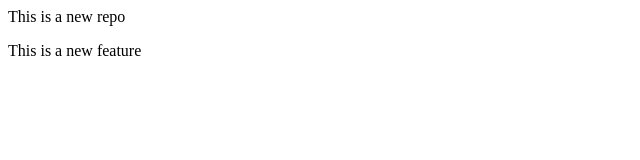
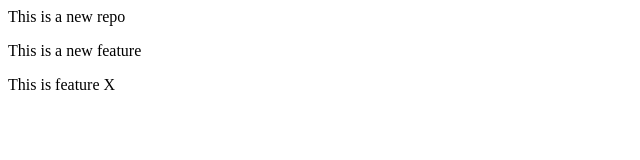
Before and after one commit to atiqurrs/localRepo, a plain HTML site: page Index.html in a window 1280 px wide. Shown: the whole page, without its empty margins (0-640 px from the left). Drawn offline with Linux system fonts and the light colour scheme.

Commit message:
feature X

```diff
--- a/Index.html
+++ b/Index.html
@@ -1,2 +1,3 @@
 <p>This is a new repo </p>
 <p>This is a new feature </p>
+<p>This is feature X </p>
```
